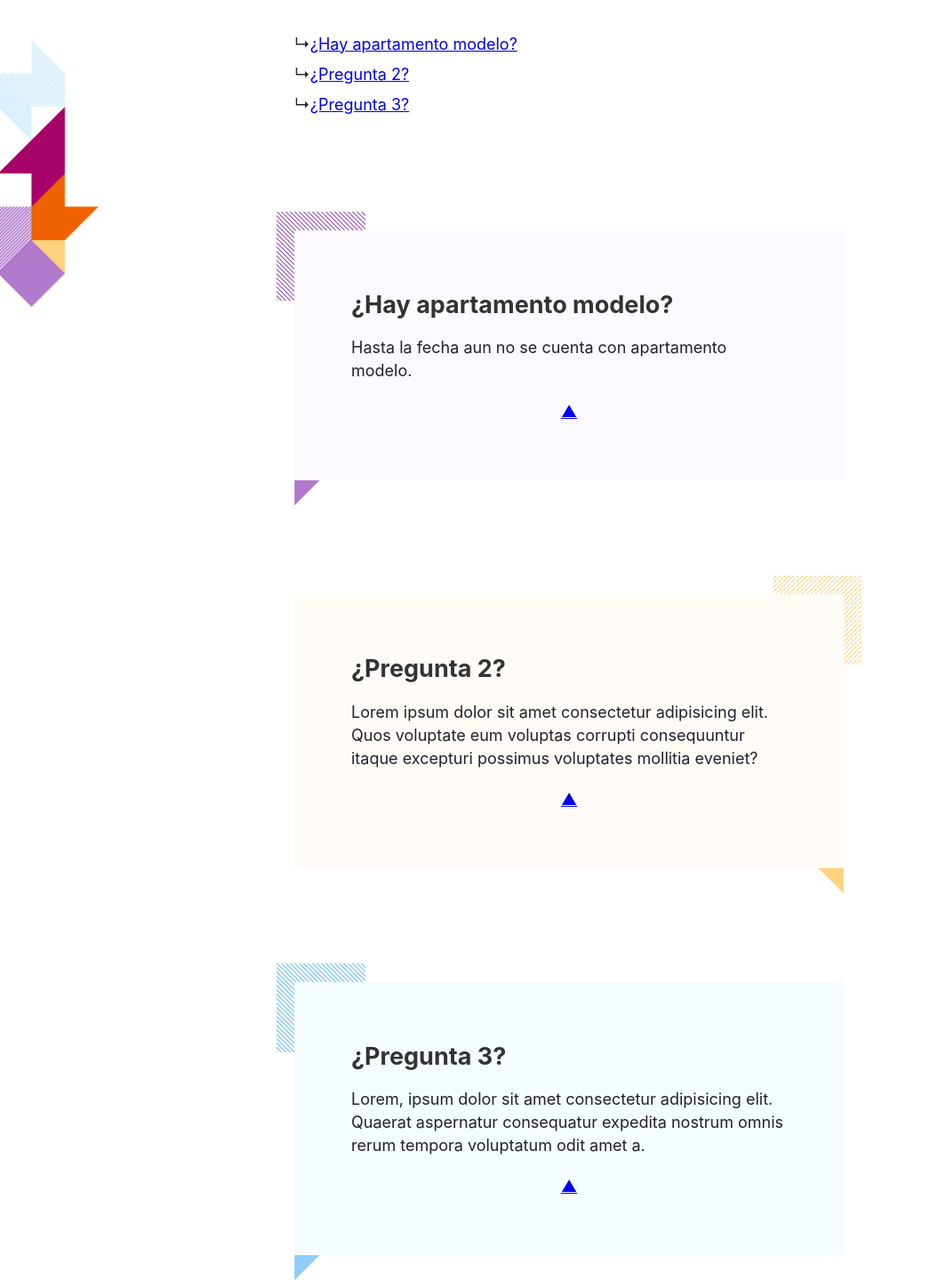
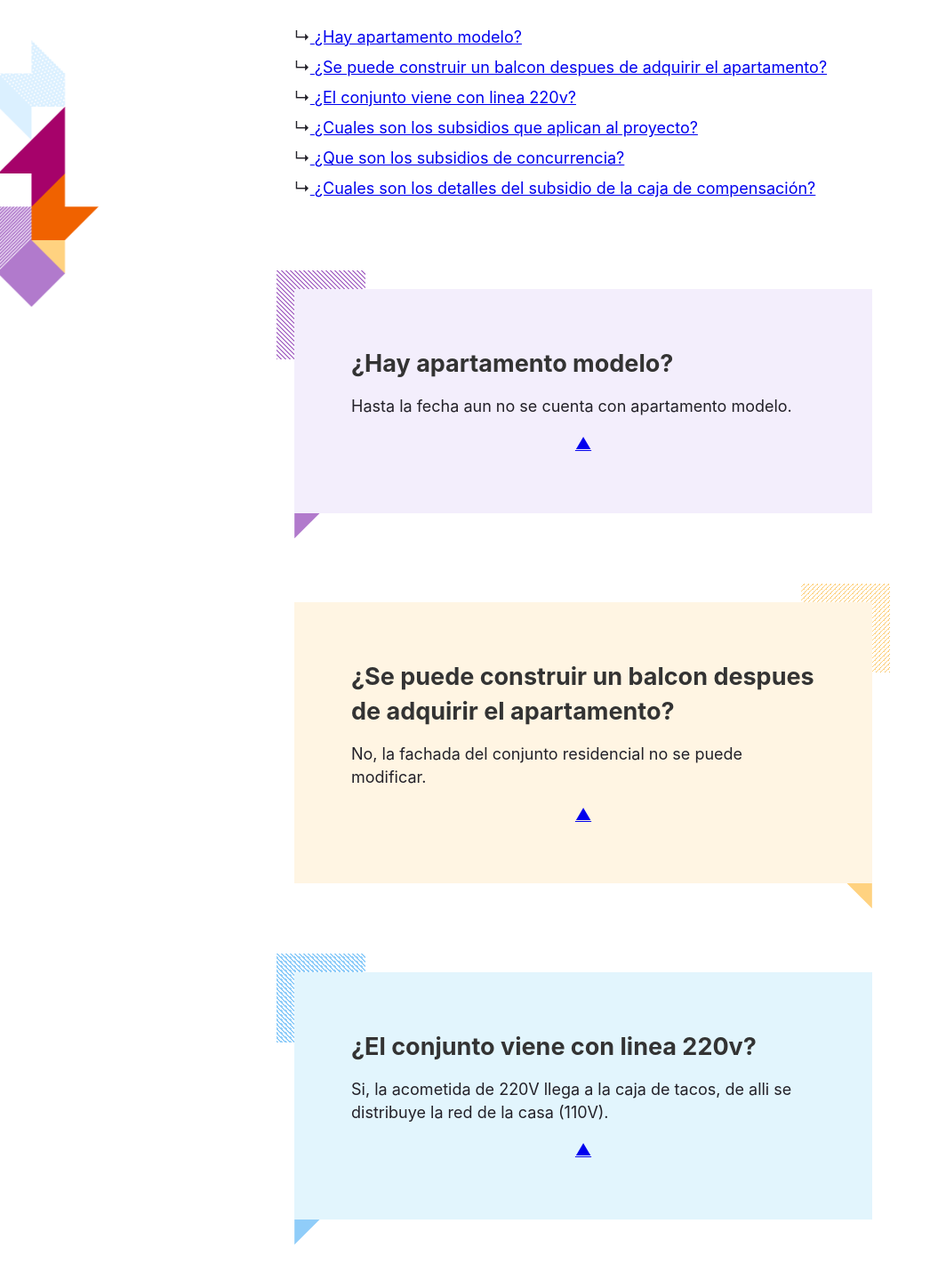
Before and after one commit to leon-webdev/faq-sotavento, a Gatsby site: page / in a window 1280 px wide. Shown: the part 580-2019 px from the top of the page at 89% size, without its empty margins (0-1064 px from the left). Built offline with nearby package versions, Linux system fonts and the light colour scheme; Gatsby itself is replaced by a stand-in of ours.

Commit message:
add component answer, question and the db.js

```diff
--- /dev/null
+++ b/src/components/Answer.js
@@ -0,0 +1,27 @@
+import React from "react"
+import db from "../database/db"
+import { Link } from "gatsby"
+
+const Answer = () => {
+  return (
+    <>
+      {db.map(answers => {
+          const {id, question ,answer, clase} = answers
+
+        return (
+          <div key={id} id={`pregunta${id}`} className={`answer__${clase}`}>
+            <div>
+              <h2 className="answer__h2">{question}</h2>
+              <p className="answer__p">{answer}</p>
+              <Link className="top__arrow" to="#preguntas">
+                ▲
+              </Link>
+            </div>
+          </div>
+        )
+      })}
+    </>
+  )
+}
+
+export default Answer
--- a/src/components/Hero.js
+++ b/src/components/Hero.js
@@ -12,7 +12,7 @@
               >
                 <div style={{width: "100%"}}></div>
 
-                 <Imagen alt="Logo de sotavento arena" imgsrc="Sotavento.png" />
+                 <Imagen alt="Logo de sotavento arena" imgsrc="Sotavento.png" clase=""/>
 
               </div>
             </figure>
--- a/src/components/Imagen.js
+++ b/src/components/Imagen.js
@@ -21,19 +21,12 @@
 
       render={data => {
         return (
-          <Image alt={props.alt} className={props.class} fluid={data.allImageSharp.edges.find((element) => {
+          <Image alt={props.alt} className={props.clase} fluid={data.allImageSharp.edges.find((element) => {
             // Match string after final slash
             return (element.node.fluid.src.split('/').pop() === props.imgsrc);
           }).node.fluid} />
         )
       }}
-
-    //   render={data => {
-    //     const image = data.images.edges.find(
-    //       image => image.node.relativePath === "knight.jpg"
-    //     )
-    //     return renderImage(image)
-    //   }}
     />
   )
 }
--- /dev/null
+++ b/src/components/Question.js
@@ -0,0 +1,23 @@
+import React from "react"
+import db from "../database/db"
+import { Link } from "gatsby"
+
+const Question = () => {
+  return (
+    <>
+      <ul id="preguntas" className="question__wrapper">
+        {db.map(questions => {
+          const { id, question } = questions
+
+          return (
+            <li key={id} className="question">
+              ↳<Link to={`#pregunta${id}`}> {question}</Link>
+            </li>
+          )
+        })}
+      </ul>
+    </>
+  )
+}
+
+export default Question
--- a/src/components/Questions.js
+++ b/src/components/Questions.js
@@ -1,56 +1,12 @@
 import React from 'react'
-import {Link} from 'gatsby'
+import Question from './Question'
+import Answer from './Answer'
 
 const Questions = () => {
     return (
         <>
-            <ul id="preguntas" className="question__wrapper">
-            <li className="question">
-              ↳
-              <Link to="#pregunta1">¿Hay apartamento modelo?</Link>
-            </li>
-
-            <li className="question">
-              ↳
-              <Link to="#pregunta2">¿Pregunta 2?</Link>
-            </li>
-
-            <li className="question">
-              ↳
-              <Link to="#pregunta3">¿Pregunta 3?</Link>
-            </li>
-          </ul>
-
-          <div id="pregunta1" className="answer__1">
-            <div>
-              <h2 className="answer__h2">
-                ¿Hay apartamento modelo?
-              </h2>
-
-              <p className="answer__p">Hasta la fecha aun no se cuenta con apartamento modelo.</p>
-              <Link className="top__arrow" to="#preguntas">▲</Link>
-            </div>
-          </div>
-
-          <div id="pregunta2" className="answer__2">
-            <div>
-              <h2 className="answer__h2">¿Pregunta 2?</h2>
-              <p className="answer__p">
-                Lorem ipsum dolor sit amet consectetur adipisicing elit. Quos voluptate eum voluptas corrupti consequuntur itaque excepturi possimus voluptates mollitia eveniet?
-              </p>
-              <Link className="top__arrow" to="#preguntas">▲</Link>
-            </div>
-          </div>
-
-          <div id="pregunta3" className="answer__3">
-            <div>
-              <h2 className="answer__h2">¿Pregunta 3?</h2>
-              <p className="answer__p">
-                Lorem, ipsum dolor sit amet consectetur adipisicing elit. Quaerat aspernatur consequatur expedita nostrum omnis rerum tempora voluptatum odit amet a.
-              </p>
-              <Link className="top__arrow" to="#preguntas">▲</Link>
-            </div>
-          </div>
+          <Question />
+          <Answer />
         </>
     )
 }
--- /dev/null
+++ b/src/database/db.js
@@ -0,0 +1,45 @@
+export default [
+  {
+    id: 1,
+    question: "¿Hay apartamento modelo?",
+    answer: "Hasta la fecha aun no se cuenta con apartamento modelo.",
+    clase: 1
+  },
+  {
+    id: 2,
+    question: "¿Se puede construir un balcon despues de adquirir el apartamento?",
+    answer: "No, la fachada del conjunto residencial no se puede modificar.",
+    clase: 2
+  },
+  {
+    id: 3,
+    question: "¿El conjunto viene con linea 220v?",
+    answer: "Si, la acometida de 220V llega a la caja de tacos, de alli se distribuye la red de la casa (110V).",
+    clase: 3
+  },
+  {
+    id: 4,
+    question: "¿Cuales son los subsidios que aplican al proyecto?",
+    answer: "Subsidio de la caja de compensacion, Mi casa ya, subsidio fresh.",
+    clase: 1
+  },
+  {
+    id: 5,
+    question: "¿Que son los subsidios de concurrencia?",
+    answer: "Son aquellos que le permiten a las familias juntar las ayudas del programa Mi Casa Ya y de las cajas de compensación familiar para poder comprar vivienda. Estas ayudas estan dirigidas a aquellos colombianos que reciban menos de dos salarios mínimos, es decir $1,8 millones de pesos, podrán recibir hasta 50 SMMLV, cifra que equivale a $45,4 millones de pesos para la compra de su vivienda. Ademas los que apliquen a este subsidio también podrán recibir cinco puntos porcentuales en la tasa del crédito hipotecario.",
+    clase: 2
+  },
+  {
+    id: 6,
+    question: "¿Cuales son los detalles del subsidio de la caja de compensación?",
+    answer: "Estar afiliado a una caja de compensación, tener conformado un hogar unifamiliar o de varios miembros, el ingreso no debe superar los 4 SMMLV, no tener propiedades a su nombre, no haber recibido ningun otro subsidio de vivienda por parte de la caja de compensación, la vivienda debe pertenecer al programa de Vivienda de Interés Social (VIS), entre otros requisitos individuales de caja organismo.",
+    clase: 3
+  },
+]
+
+// {
+//   id: 6,
+//   question: "",
+//   answer: "",
+//   clase: ""
+// },
--- a/src/styles/styles.css
+++ b/src/styles/styles.css
@@ -1,5 +1,11 @@
+body {
+  box-sizing: border-box;
+  margin: 0;
+  padding: 0;
+  background-color: #ffffff;
+}
+
 .wrapper {
-  box-sizing: border-box;
   min-width: 0;
   min-height: 100vh;
   display: -webkit-box;
@@ -17,7 +23,6 @@
 }
 
 .header {
-  box-sizing: border-box;
   min-width: 0;
   background-color: #fff;
   font-weight: 700;
@@ -39,7 +44,6 @@
 }
 
 .main {
-  box-sizing: border-box;
   min-width: 0;
   -webkit-flex: 1 1 auto;
   -ms-flex: 1 1 auto;
@@ -50,7 +54,6 @@
 }
 
 .submain {
-  box-sizing: border-box;
   min-width: 0;
   width: 100%;
   min-width: 0;
@@ -127,10 +130,10 @@
 .answer__1 {
   position: relative;
   min-height: 100px;
-  margin-top: 128px;
-  margin-bottom: 128px;
-  padding: 32px;
-  background-color: #fcfaff;
+  margin-top: 100px;
+  margin-bottom: 100px;
+  padding: 28px;
+  background-color: #f3eefc;
 }
 
 @media screen and (min-width: 750px) {
@@ -188,7 +191,7 @@
   -webkit-justify-content: center;
   -ms-flex-pack: center;
   justify-content: center;
-  margin-top: 20px;
+  margin-top: 16px;
 }
 
 .answer__h2 {
@@ -205,10 +208,10 @@
 .answer__2 {
   position: relative;
   min-height: 100px;
-  margin-top: 128px;
-  margin-bottom: 128px;
-  padding: 32px;
-  background-color: #fffcf7;
+  margin-top: 100px;
+  margin-bottom: 100px;
+  padding: 28px;
+  background-color: #fff5e3;
 }
 
 @media screen and (min-width: 750px) {
@@ -220,7 +223,7 @@
 .answer__2::before {
   background-image: linear-gradient(
     -45deg,
-    #ffd280 16.67%,
+    #f1be5d 16.67%,
     #ffffff 16.67%,
     #ffffff 50%,
     #ffd280 50%,
@@ -260,10 +263,10 @@
 .answer__3 {
   position: relative;
   min-height: 100px;
-  margin-top: 128px;
-  margin-bottom: 128px;
-  padding: 32px;
-  background-color: #f5fcff;
+  margin-top: 100px;
+  margin-bottom: 100px;
+  padding: 28px;
+  background-color: #e2f5fd;
 }
 
 @media screen and (min-width: 750px) {
@@ -275,7 +278,7 @@
 .answer__3::before {
   background-image: linear-gradient(
     45deg,
-    #90cdf9 16.67%,
+    #90cdf9 20.67%,
     #ffffff 16.67%,
     #ffffff 50%,
     #90cdf9 50%,
@@ -322,7 +325,7 @@
   opacity: 0.3;
 }
 
-@media screen and (min-width: 750px) {
+@media screen and (min-width: 825px) {
   .adorno__2 {
     left: 0;
     height: 50%;
```
Also changed, not shown: src/components/Layout.js (+23 -11 lines), static/favicon.ico.
